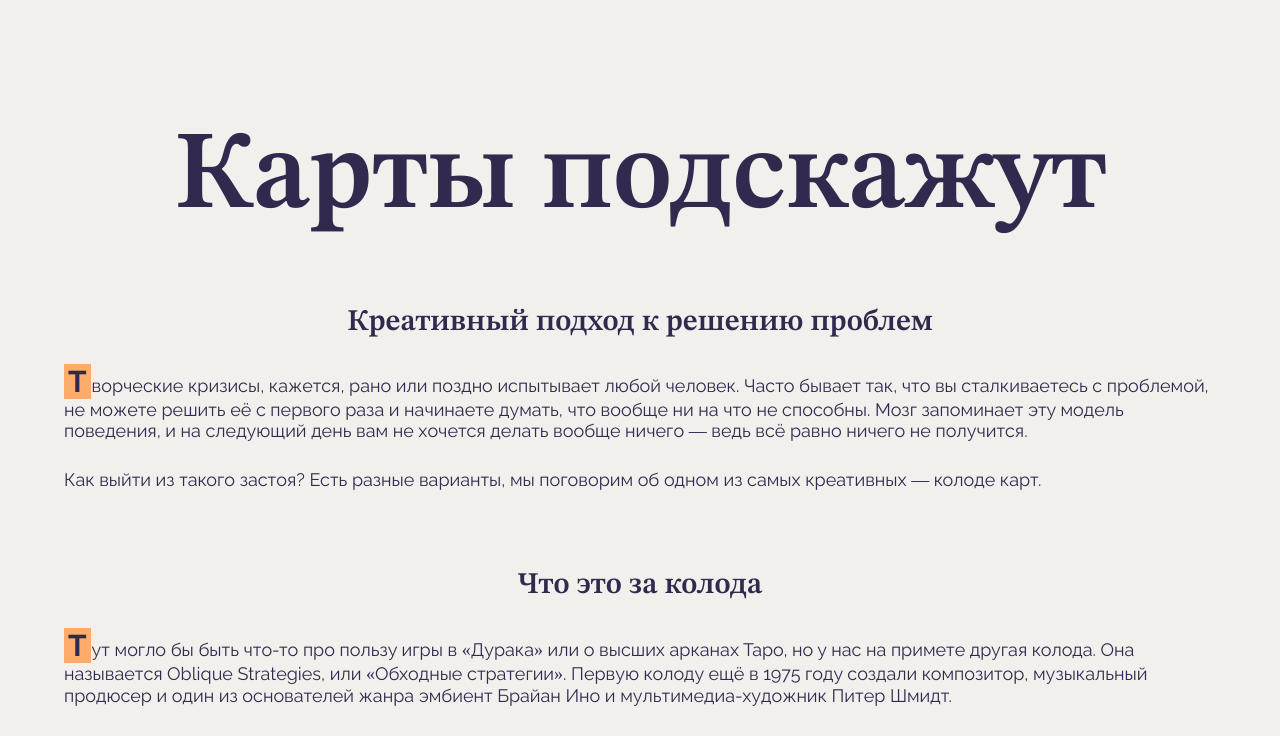
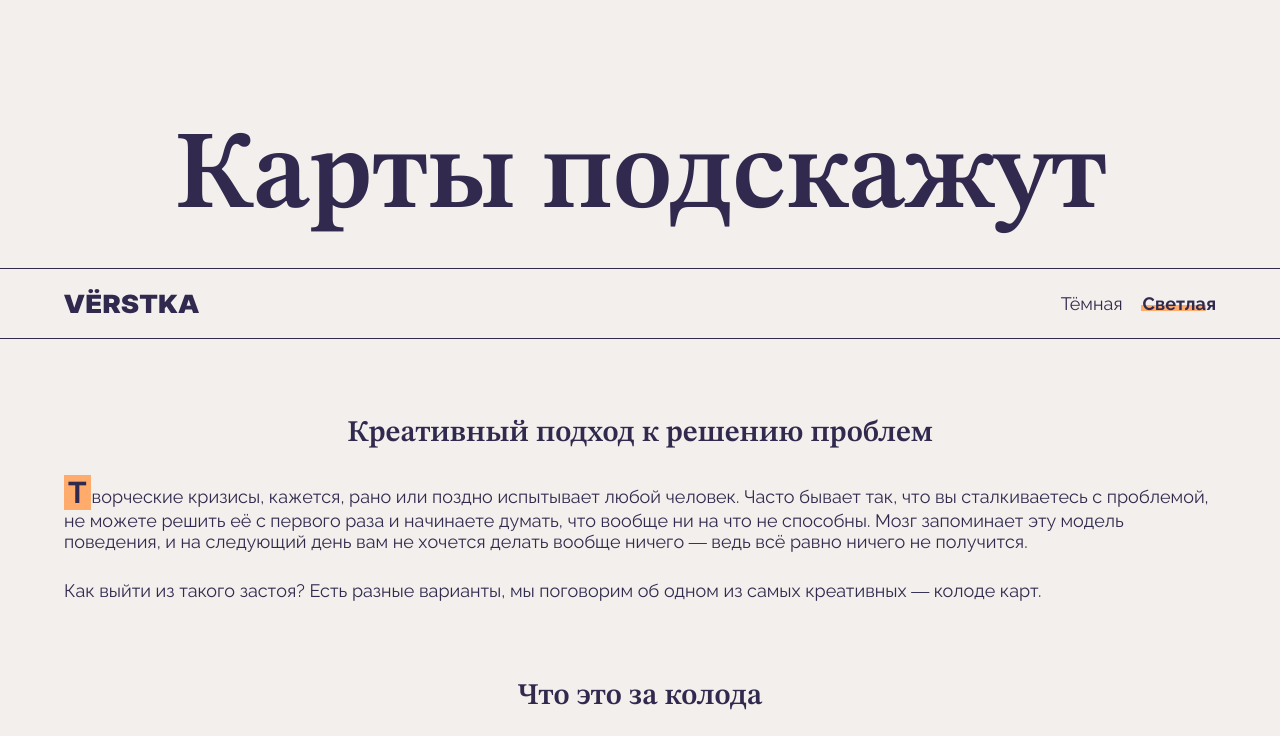
Before and after one commit to DashaShmi/karty-podskazhut, a plain HTML site: page index.html in a window 1280 px wide. Shown: the top 736 px of the page. Drawn offline with Linux system fonts and the light colour scheme.

Commit message:
доделала проект

```diff
--- a/index.html
+++ b/index.html
@@ -14,6 +14,30 @@
   <body class="page theme_dark">
     <header class="header">
       <h1 class="heading content-section header__title">Карты подскажут</h1>
+      <nav class="header__menu content-section">
+        <div class="header__logo">
+          <svg xmlns="http://www.w3.org/2000/svg" width="135" height="25">
+            <use href="./images/logo.svg#logo"></use>
+          </svg>
+        </div>
+        <ul class="header__theme-toggler">
+          <li>
+            <button
+              class="header__theme-button header__theme-button header__theme-button_type_dark"
+            >
+              Тёмная
+            </button>
+          </li>
+          <li>
+            <button
+              disabled
+              class="header__theme-button header__theme-button_type_light header__theme-button_is-active"
+            >
+              Светлая
+            </button>
+          </li>
+        </ul>
+      </nav>
     </header>
     <main class="content content-section">
       <h2 class="heading content__title">
@@ -117,9 +141,11 @@
         </ul>
       </div>
     </main>
-    <footer class="footer"></footer>
+    <footer class="footer">
+      <p class="footer__copyright">VЁRSTKA</p>
+    </footer>
 
     <!-- Раскомментируйте строчку ниже, когда вёрстка будет готова. Если вы назвали все классы. как нужно, переключатель темы будет работать -->
-    <!-- <script src="./scripts/theme-changer.js"></script> -->
+    <script src="./scripts/theme-changer.js"></script>
   </body>
 </html>
--- a/styles/style.css
+++ b/styles/style.css
@@ -4,6 +4,12 @@
   --accent-color: #ffab6b;
   --main-font: Raleway;
   --accent-font: STIX Two Text;
+}
+
+.theme_dark {
+  --bg-color: #171717;
+  --text-color: #b3b3b3;
+  --accent-color: transparent;
 }
 
 *,
@@ -32,6 +38,20 @@ figure {
   margin: 0;
 }
 
+a:focus,
+button:focus {
+  outline: none;
+}
+
+a:focus-visible,
+button:focus-visible {
+  outline: 1px solid currentColor;
+}
+
+button:disabled {
+  pointer-events: none;
+}
+
 .heading {
   font-family: var(--accent-font, serif);
   text-align: center;
@@ -50,6 +70,52 @@ figure {
 .header__title {
   font-size: clamp(3.75rem, 2.5rem + 5.5556vw, 7.5rem);
   margin-block-end: 40px;
+}
+
+.header__menu {
+  display: flex;
+  justify-content: space-between;
+  align-items: center;
+  border-block-start: 1px solid currentColor;
+  border-block-end: 1px solid currentColor;
+  padding-block: 20px;
+}
+
+.header__theme-toggler {
+  display: flex;
+  list-style: none;
+  gap: 20px;
+  padding: 0;
+}
+
+.header__theme-button {
+  position: relative;
+  border: none;
+  padding: 0;
+  color: currentColor;
+  font-family: inherit;
+  font-size: 18px;
+  background-color: transparent;
+  cursor: pointer;
+}
+
+.header__theme-button:active {
+  text-decoration: underline;
+}
+
+.header__theme-button_is-active {
+  font-weight: 700;
+}
+
+.header__theme-button_is-active::after {
+  content: "";
+  position: absolute;
+  z-index: -1;
+  inline-size: calc(100% - 8px);
+  block-size: 0.5ch;
+  background-color: var(--accent-color);
+  inset-block-end: 0.3ch;
+  inset-inline-start: -2px;
 }
 
 .content__title {
@@ -173,3 +239,31 @@ figure {
   inset-block-end: 0.3ch;
   inset-inline-start: -4px;
 }
+
+.footer {
+  margin-block-start: 10%;
+  border-block-start: 1px solid currentColor;
+  padding: 2.5%;
+  text-align: center;
+}
+
+.footer__copyright {
+  font-size: 18px;
+}
+
+.theme_dark.colored-text::after {
+  background-image: url(../images/pattern.svg);
+}
+
+.theme_dark.header__theme-button_is-active::after {
+  background-image: url(../images/pattern.svg);
+}
+
+.theme_dark.content__text-block_type_first-lettered
+  .content__paragraph:first-of-type::first-letter {
+  border: 1px solid currentColor;
+}
+
+.theme_dark .content__list li::before {
+  background-image: url(../images/marker-dark.svg);
+}
```
